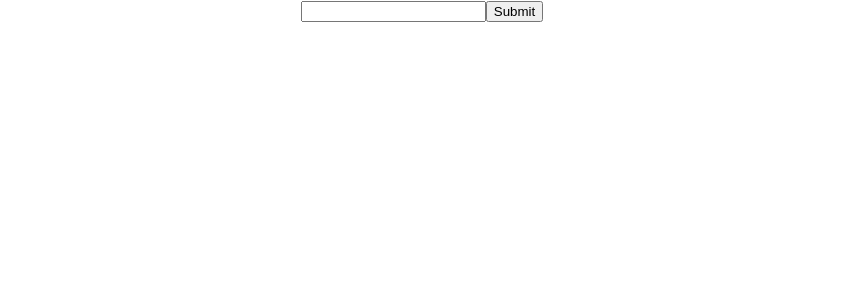
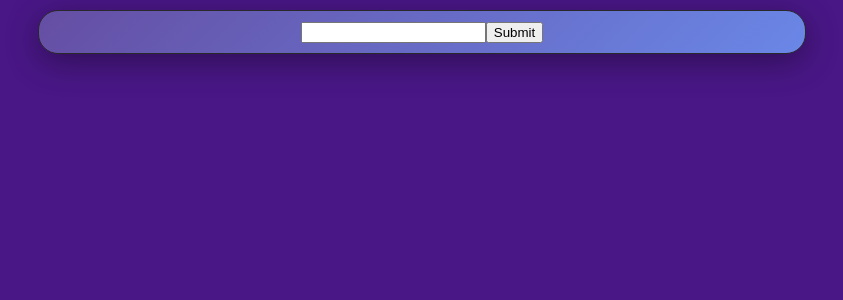
Before and after one commit to ajgmez1125/cpan144_finalproject, a React (Create React App) app: page / in a window 1280 px wide. Shown: the top 300 px of the page, without its empty margins (218-1061 px from the left). Built offline with nearby package versions, Linux system fonts and the light colour scheme.

Commit message:
added css styling to the site

```diff
--- a/src/App.js
+++ b/src/App.js
@@ -3,6 +3,7 @@ import { useEffect, useState } from 'react';
 import Weather from './Weather.js'
 import Search from './Search.js'
 import temp from './temp_json.json'
+import './styles.css'
 
 function App()
 {
--- /dev/null
+++ b/src/styles.css
@@ -0,0 +1,18 @@
+html{
+    background-color: #491786;
+    color: #FAB704;
+}
+.App{
+    background: linear-gradient(135deg, #654ea3, #6a87e7);
+    backdrop-filter: blur(10px);
+    -webkit-backdrop-filter: blur(10px);
+    border-radius: 20px;
+    border: 1px solid rgb(41, 41, 41);
+    box-shadow: 0 8px 32px 0 rgba(0, 0, 0, 0.37);
+    margin-left: 20%;
+    margin-right: 20%;
+    margin-top: 10px;
+}
+form{
+    padding: 10px;
+}
```
